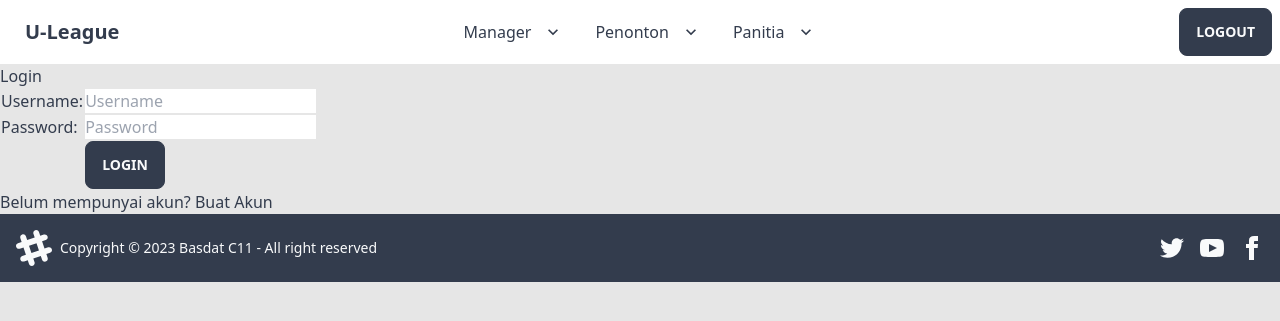
After one commit to NurFajarSA/c10-uleague, a Django app: page /login/ in a window 1280 px wide. The commit adds this page. Shown: the top 321 px of the page. Run offline with Django 4.2, Linux system fonts and the light colour scheme; some libraries are stand-ins or nearby versions.

Commit message:
login/logout

```diff
--- /dev/null
+++ b/home/templates/login.html
@@ -0,0 +1,45 @@
+{% extends 'base.html' %}
+
+{% block meta %}
+<title>Login</title>
+{% endblock meta %}
+
+{% block content %}
+
+<div class = "login">
+
+    <h1>Login</h1>
+
+    <form method="POST" action="">
+        {% csrf_token %}
+        <table>
+            <tr>
+                <td>Username: </td>
+                <td><input type="text" name="username" placeholder="Username" class="form-control"></td>
+            </tr>
+
+            <tr>
+                <td>Password: </td>
+                <td><input type="password" name="password" placeholder="Password" class="form-control"></td>
+            </tr>
+
+            <tr>
+                <td></td>
+                <td><input class="btn login_btn" type="submit" value="Login"></td>
+            </tr>
+        </table>
+    </form>
+
+    {% if messages %}
+        <ul>
+            {% for message in messages %}
+                <li>{{ message }}</li>
+            {% endfor %}
+        </ul>
+    {% endif %}
+
+    Belum mempunyai akun? <a href="{% url 'home:register' %}">Buat Akun</a>
+
+</div>
+
+{% endblock content %}
--- a/home/urls.py
+++ b/home/urls.py
@@ -1,8 +1,11 @@
 from django.urls import path
-from home.views import home
+from home.views import home, register, login_user, logout_user
 
 app_name = 'example_app'
 
 urlpatterns = [
     path('', home, name='home'),
+    path('register/', register, name='register'),
+    path('login/', login_user, name='login'),
+    path('logout/', logout_user, name='logout'),
 ]
--- a/home/views.py
+++ b/home/views.py
@@ -1,5 +1,41 @@
 from django.shortcuts import render
+from django.shortcuts import redirect
+from django.contrib.auth import authenticate, login, logout
+from django.contrib.auth.forms import UserCreationForm
+from django.contrib.auth.decorators import login_required
+from django.contrib import messages
 
 # Create your views here.
+@login_required(login_url='/home/login/')
 def home(request):
     return render(request, 'home.html')
+
+def register(request):
+    form = UserCreationForm()
+
+    if request.method == "POST":
+        form = UserCreationForm(request.POST)
+        if form.is_valid():
+            form.save()
+            messages.success(request, 'Akun telah berhasil dibuat!')
+            return redirect('home:login')
+
+    context = {'form':form}
+    return render(request, 'register.html', context)
+
+def login_user(request):
+    if request.method == 'POST':
+        username = request.POST.get('username')
+        password = request.POST.get('password')
+        user = authenticate(request, username=username, password=password)
+        if user is not None:
+            login(request, user)
+            return redirect('home:home')
+        else:
+            messages.info(request, 'Username atau Password salah!')
+    context = {}
+    return render(request, 'login.html', context)
+
+def logout_user(request):
+    logout(request)
+    return redirect('home:login')
--- a/templates/base.html
+++ b/templates/base.html
@@ -85,7 +85,7 @@
     </div>
 
     <div class="navbar-end">
-      <a class="btn">Logout</a>
+      <a class="btn" href="{% url 'home:logout' %}">Logout</a>
     </div>
   </div>
 
```
Also changed, not shown: home/templates/register.html (added, +34 -0 lines).
